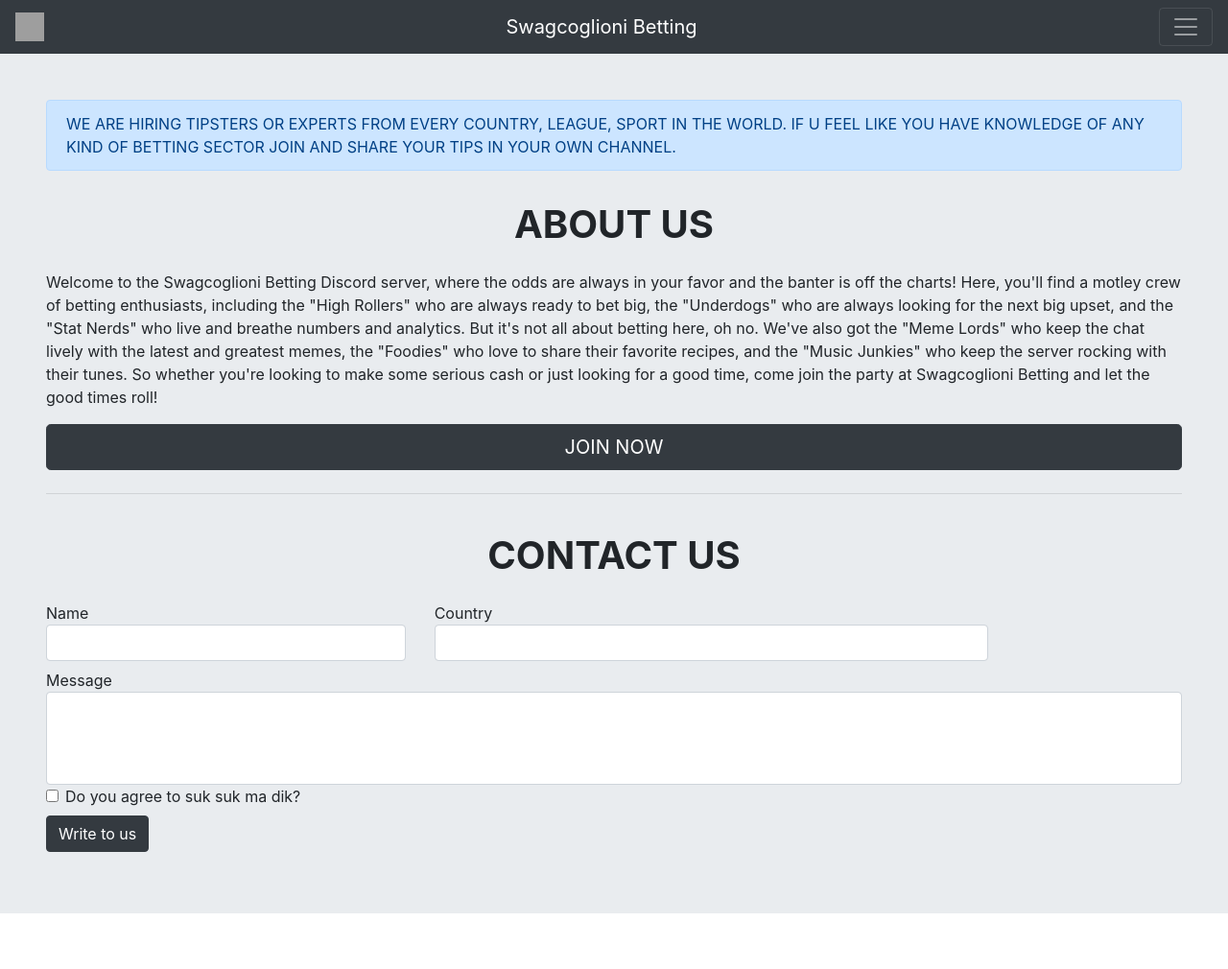
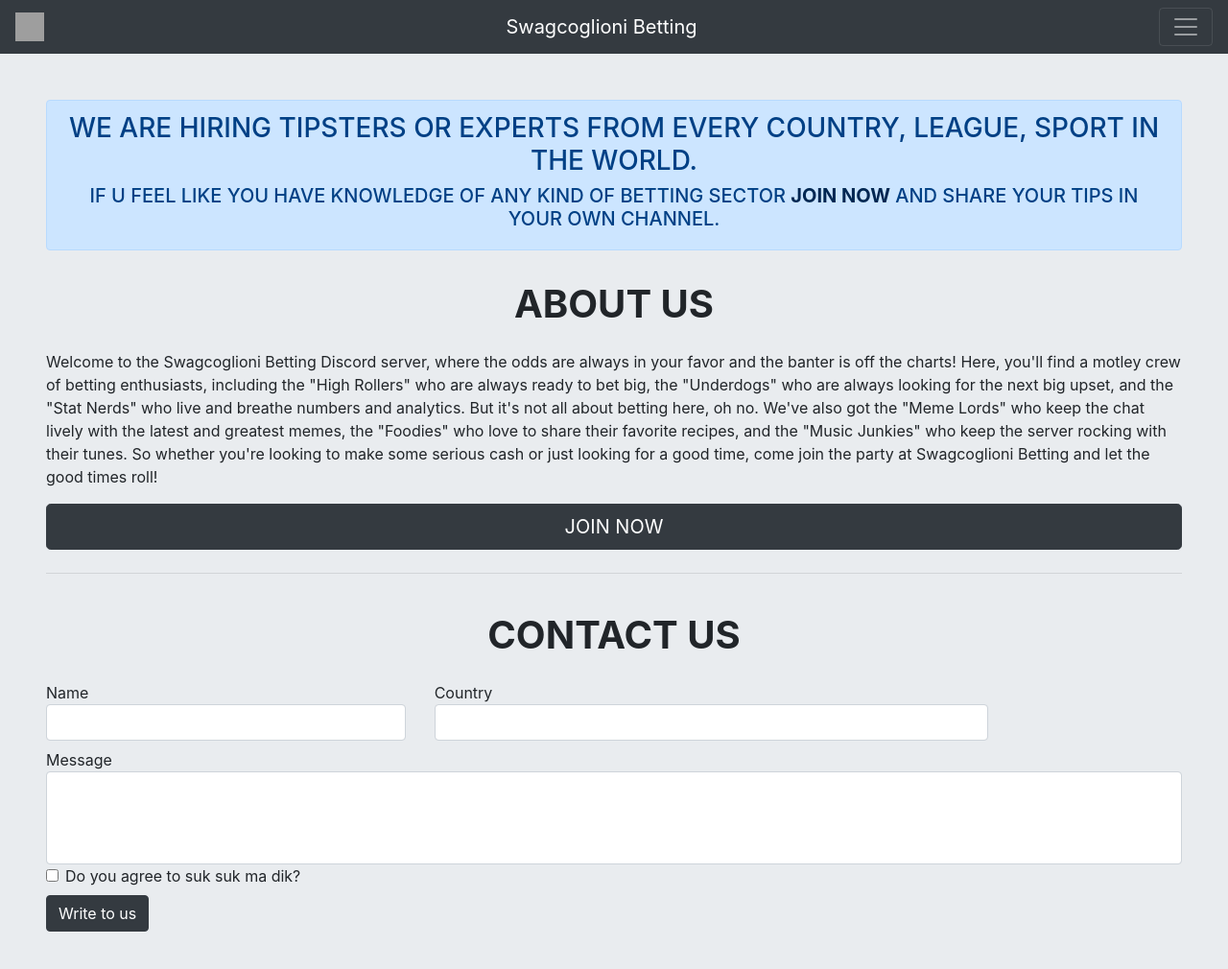
Before and after one commit to juanlepen/juanlepen.github.io, a Jekyll site: the page built from about.html, in a window 1280 px wide and 1035 px high. Shown: the top 1010 px of the window at 96% size. Built offline with Jekyll 4.4.1, drawn with Linux system fonts in a browser that asks for light colours; nearby versions of some CDN libraries; grey boxes are pictures that could not be loaded.

Commit message:
Update default.html

```diff
--- a/_layouts/default.html
+++ b/_layouts/default.html
@@ -83,8 +83,8 @@
     </nav>
     <div class="p-5" style="background-color:#e9ecef;">
         <div class="alert alert-primary" role="alert">
-  WE ARE HIRING TIPSTERS OR EXPERTS FROM EVERY COUNTRY, LEAGUE, SPORT IN THE WORLD.
-  IF U FEEL LIKE YOU HAVE KNOWLEDGE OF ANY KIND OF BETTING SECTOR JOIN AND SHARE YOUR TIPS IN YOUR OWN CHANNEL.
+  <p class="h3 text-center" >WE ARE HIRING TIPSTERS OR EXPERTS FROM EVERY COUNTRY, LEAGUE, SPORT IN THE WORLD.</p>
+  <p class="h5 text-center" >IF U FEEL LIKE YOU HAVE KNOWLEDGE OF ANY KIND OF BETTING SECTOR <a href="https://discord.gg/yZKTsPcekg" class="alert-link">JOIN NOW</a> AND SHARE YOUR TIPS IN YOUR OWN CHANNEL.</p>
 </div>
   {{ content }}
     </div>
```
